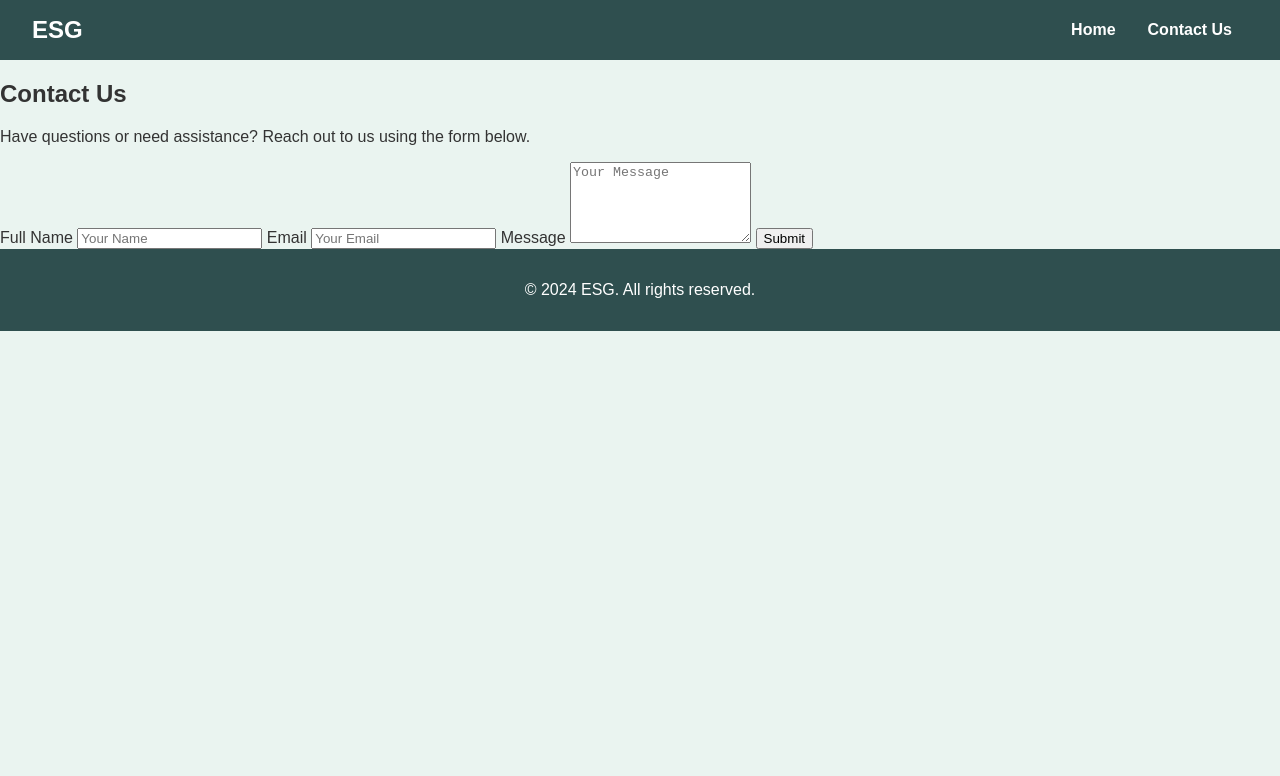
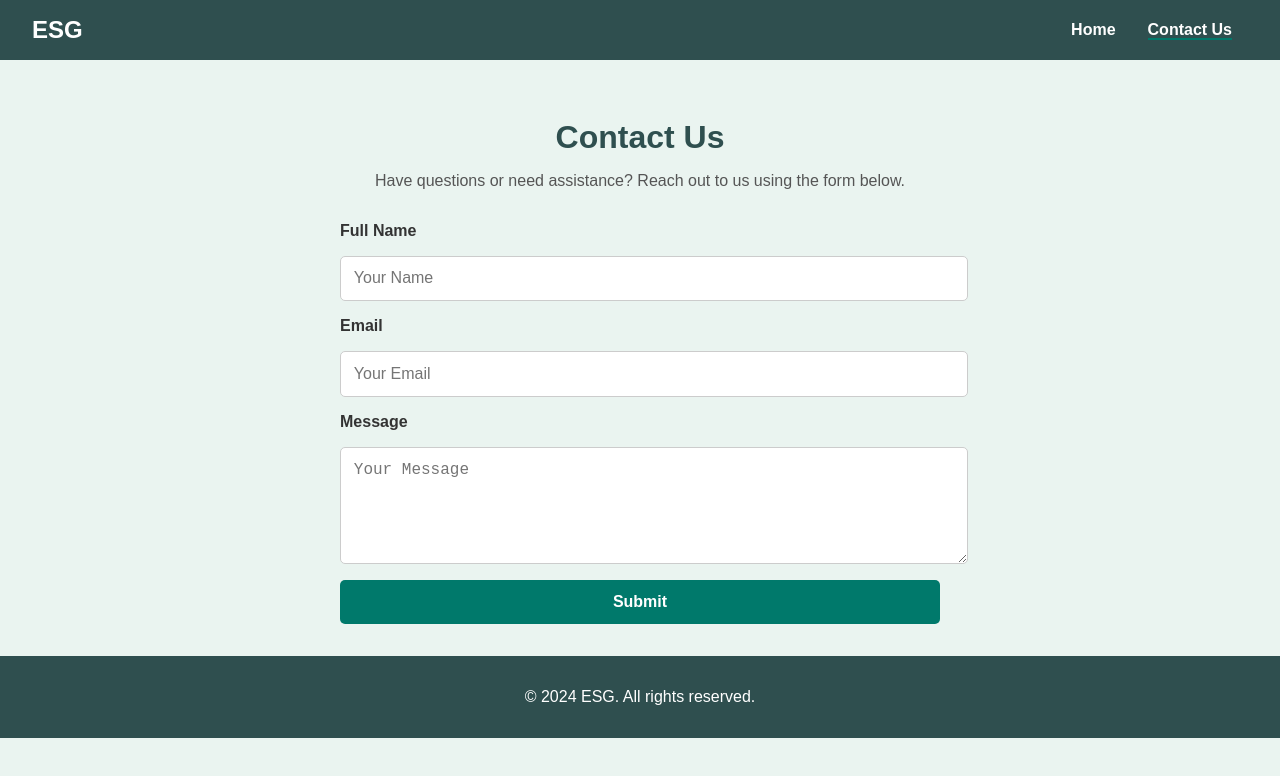
Before and after one commit to jhalakjauhari/jhalakjauhari.github.io, a plain HTML site: page contact.html in a window 1280 px wide. Drawn offline with Linux system fonts and the light colour scheme.

Commit message:
Update styles.css with contact details

```diff
--- a/styles.css
+++ b/styles.css
@@ -91,3 +91,71 @@ footer {
   background-color: #2f4f4f;
   color: #fff;
 }
+
+/* Header navigation: Highlight active page */
+header nav ul li a.active {
+  border-bottom: 2px solid #00796b;
+}
+
+/* Contact Form Section */
+.contact-form {
+  padding: 2rem;
+  max-width: 600px;
+  margin: 0 auto;
+  text-align: center;
+}
+
+.contact-form h1 {
+  font-size: 2rem;
+  margin-bottom: 1rem;
+  color: #2f4f4f;
+}
+
+.contact-form p {
+  margin-bottom: 2rem;
+  color: #555;
+}
+
+.contact-form form {
+  display: flex;
+  flex-direction: column;
+  gap: 1rem;
+}
+
+.contact-form label {
+  text-align: left;
+  font-weight: bold;
+  color: #333;
+}
+
+.contact-form input,
+.contact-form textarea {
+  padding: 0.8rem;
+  border: 1px solid #ccc;
+  border-radius: 5px;
+  width: 100%;
+  font-size: 1rem;
+}
+
+.contact-form button {
+  padding: 0.8rem 1.5rem;
+  background-color: #00796b;
+  color: #fff;
+  border: none;
+  border-radius: 5px;
+  font-size: 1rem;
+  font-weight: bold;
+  cursor: pointer;
+}
+
+.contact-form button:hover {
+  background-color: #005f54;
+}
+
+.contact-form button {
+  transition: background-color 0.3s ease;
+}
+
+.contact-form button:hover {
+  background-color: #004d40;
+}
```
